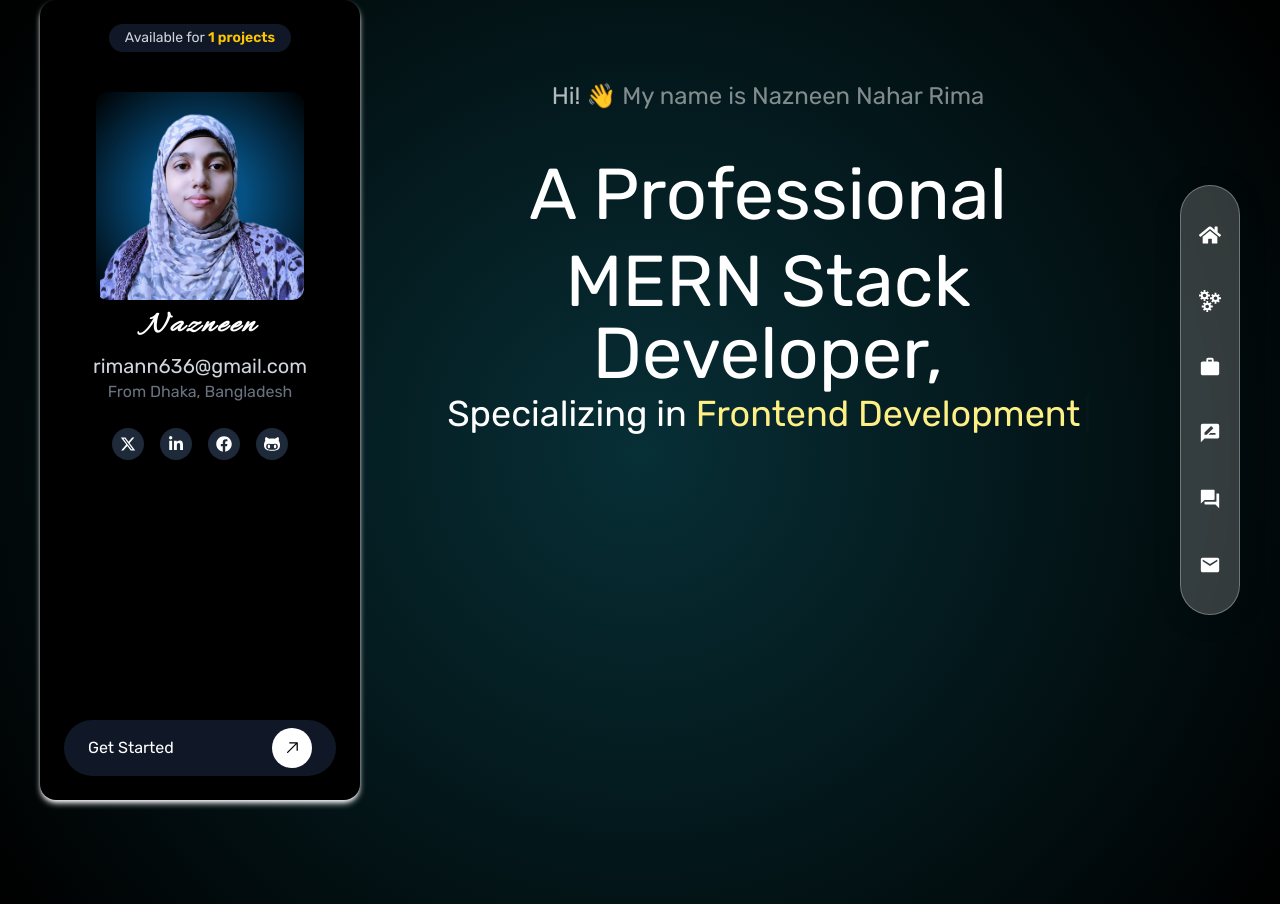
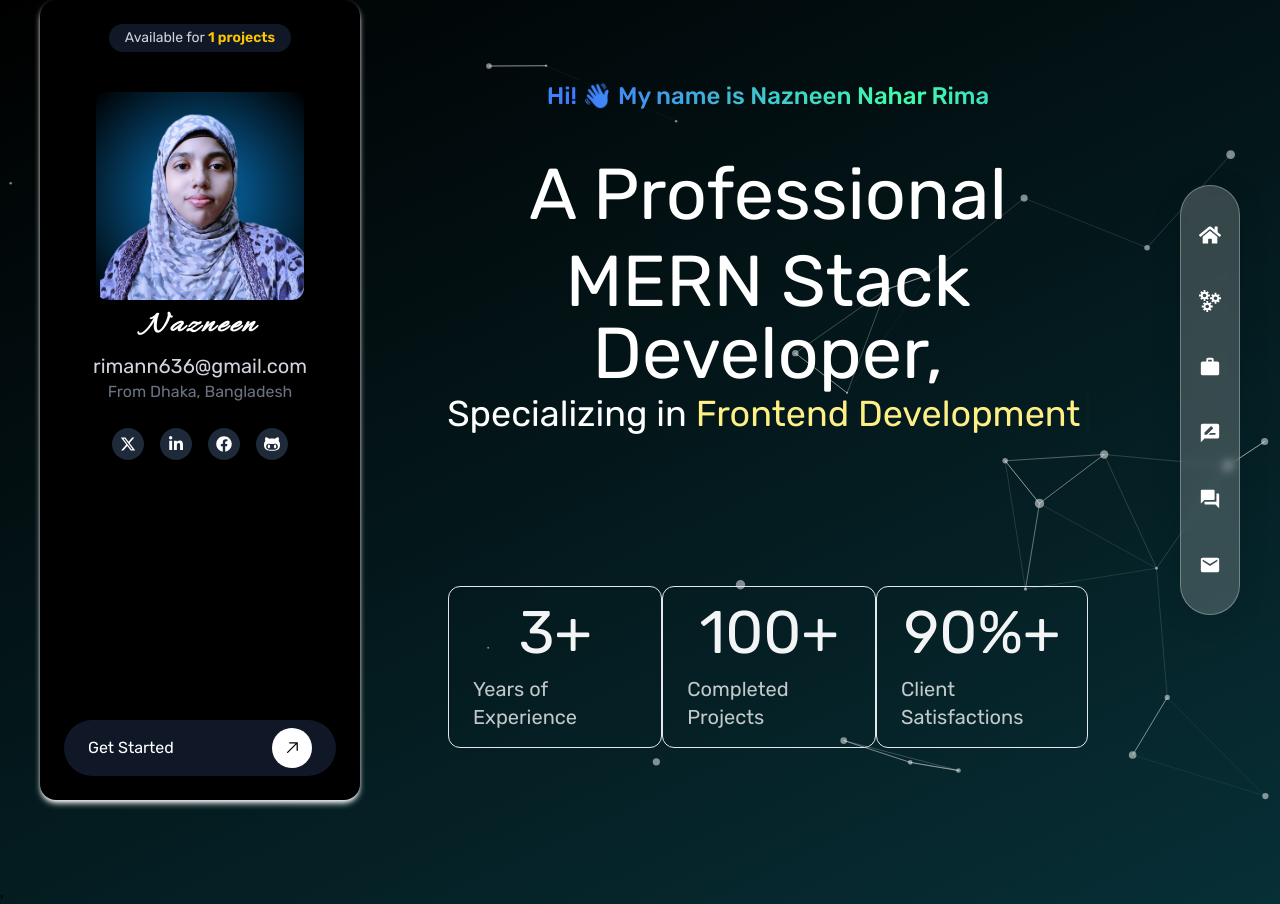
Before and after one commit to nazneen636/Apexcify_Technologys_task_2, a React (Vite) app: page / in a window 1280 px wide. Built offline with nearby package versions, Linux system fonts and the light colour scheme.

Commit message:
particles background

```diff
--- a/package.json
+++ b/package.json
@@ -12,6 +12,9 @@
   "dependencies": {
     "@gsap/react": "^2.1.2",
     "@tailwindcss/vite": "^4.1.12",
+    "@tsparticles/engine": "^3.9.1",
+    "@tsparticles/react": "^3.0.0",
+    "@tsparticles/slim": "^3.9.1",
     "gsap": "^3.13.0",
     "react": "^19.1.1",
     "react-dom": "^19.1.1",
@@ -20,7 +23,6 @@
     "react-router": "^7.8.2",
     "react-simple-typewriter": "^5.0.1",
     "tailwindcss": "^4.1.12",
-    "tsparticles": "^3.9.1",
     "tsparticles-preset-confetti": "^2.12.0",
     "tsparticles-preset-snow": "^2.12.0",
     "tsparticles-preset-stars": "^2.12.0"
--- a/src/components/Root.jsx
+++ b/src/components/Root.jsx
@@ -3,10 +3,12 @@ import LeftSidebar from "./sidebar/LeftSideBar";
 import RightSidebar from "./sidebar/RightSideBar";
 import Background from "./common/Background";
 import { Outlet } from "react-router";
+import ParticlesBG from "./particlebg/ParticlesBG";
 
 const Root = () => {
   return (
     <div className="flex justify-between items-center">
+      <ParticlesBG />
       <div className="w-[30%]">
         <div className="fixed top-0 left-10 ">
           <LeftSidebar />
--- /dev/null
+++ b/src/components/homeComponent/BannerStats.jsx
@@ -0,0 +1,78 @@
+"use client";
+import React, { useState, useEffect } from "react";
+
+const statsData = [
+  {
+    id: 1,
+    key: "yearsExperience",
+    label: "Years of Experience",
+    target: 3,
+    suffix: "+",
+  },
+  {
+    id: 2,
+    key: "completedProjects",
+    label: "Completed Projects",
+    target: 100,
+    suffix: "+",
+  },
+  {
+    id: 3,
+    key: "clientSatisfaction",
+    label: "Client Satisfactions",
+    target: 90,
+    suffix: "%+",
+  },
+];
+
+const StatsSection = () => {
+  const [stats, setStats] = useState(
+    statsData.reduce((acc, stat) => {
+      acc[stat.key] = 0;
+      return acc;
+    }, {})
+  );
+
+  useEffect(() => {
+    const interval = setInterval(() => {
+      setStats((prevStats) => {
+        const updatedStats = { ...prevStats };
+        let allCompleted = true;
+
+        statsData.forEach((stat) => {
+          if (prevStats[stat.key] < stat.target) {
+            updatedStats[stat.key] = Math.min(
+              prevStats[stat.key] + Math.ceil(stat.target / 20), // Increment dynamically
+              stat.target
+            );
+            allCompleted = false;
+          }
+        });
+
+        if (allCompleted) clearInterval(interval);
+        return updatedStats;
+      });
+    }, 50);
+
+    return () => clearInterval(interval);
+  }, []);
+
+  return (
+    <div className="bg-yellow rounded-full  mt-28 px-16 py-10 flex items-center justify-between w-full text-gray-100 ">
+      {statsData.map((stat) => (
+        <div
+          key={stat.id}
+          className="flex flex-col gap-3 items-center justify-center border border-gray-200 px-6 rounded-xl py-4"
+        >
+          <h1 className="text-6xl font-normal">
+            {stats[stat.key]}
+            {stat.suffix}
+          </h1>
+          <p className="text-xl opacity-80">{stat.label}</p>
+        </div>
+      ))}
+    </div>
+  );
+};
+
+export default StatsSection;
--- a/src/components/homeComponent/Intor.jsx
+++ b/src/components/homeComponent/Intor.jsx
@@ -1,5 +1,6 @@
 import React from "react";
 import { Cursor, useTypewriter } from "react-simple-typewriter";
+import GradientText from "../uiComponent/GradientText";
 const Intor = () => {
   const [text] = useTypewriter({
     words: [
@@ -15,11 +16,22 @@ const Intor = () => {
   return (
     <div>
       <div className="text-white flex items-center flex-col justify-center">
-        <h4 className="text-2xl text-center">
+        {/* <h4 className="text-2xl text-center">
           <span className="opacity-70 "> Hi!</span>{" "}
           <span className="hello">👋</span>{" "}
           <span className="opacity-50">My name is Nazneen Nahar Rima</span>
-        </h4>
+        </h4> */}
+
+        <GradientText
+          colors={["#40ffaa", "#4079ff", "#40ffaa", "#4079ff", "#40ffaa"]}
+          animationSpeed={3}
+          showBorder={false}
+          className="text-2xl text-center custom-class"
+        >
+          <span className=""> Hi!</span> <span className="hello">👋</span>{" "}
+          <span className="">My name is Nazneen Nahar Rima</span>
+        </GradientText>
+
         <h1 className="text-7xl text-center mt-10 leading-[120%]">
           A Professional
         </h1>
--- /dev/null
+++ b/src/components/particlebg/ParticlesBG.jsx
@@ -0,0 +1,110 @@
+import { useCallback, useEffect, useState } from "react";
+import Particles, { initParticlesEngine } from "@tsparticles/react";
+// import { loadAll } from "@/tsparticles/all"; // if you are going to use `loadAll`, install the "@tsparticles/all" package too.
+// import { loadFull } from "tsparticles"; // if you are going to use `loadFull`, install the "tsparticles" package too.
+import { loadSlim } from "@tsparticles/slim"; // if you are going to use `loadSlim`, install the "@tsparticles/slim" package too.
+// import { loadBasic } from "@tsparticles/basic"; // if you are going to use `loadBasic`, install the "@tsparticles/basic" package too.
+
+const ParticlesBG = () => {
+  const [init, setInit] = useState(false);
+
+  // this should be run only once per application lifetime
+  useEffect(() => {
+    initParticlesEngine(async (engine) => {
+      // you can initiate the tsParticles instance (engine) here, adding custom shapes or presets
+      // this loads the tsparticles package bundle, it's the easiest method for getting everything ready
+      // starting from v2 you can add only the features you need reducing the bundle size
+      //await loadAll(engine);
+      //await loadFull(engine);
+      await loadSlim(engine);
+      //await loadBasic(engine);
+    }).then(() => {
+      setInit(true);
+    });
+  }, []);
+
+  const particlesLoaded = (container) => {
+    console.log(container);
+  };
+
+  return (
+    <div className="-z-10">
+      {init && (
+        <Particles
+          id="tsparticles"
+          particlesLoaded={particlesLoaded}
+          options={{
+            background: {
+              color: {
+                value: "transparent",
+              },
+            },
+            fpsLimit: 120,
+            interactivity: {
+              events: {
+                onClick: {
+                  enable: true,
+                  mode: "push",
+                },
+                onHover: {
+                  enable: true,
+                  mode: "repulse",
+                },
+                resize: true,
+              },
+              modes: {
+                push: {
+                  quantity: 4,
+                },
+                repulse: {
+                  distance: 200,
+                  duration: 0.4,
+                },
+              },
+            },
+            particles: {
+              color: {
+                value: "#ffffff",
+              },
+              links: {
+                color: "#ffffff",
+                distance: 150,
+                enable: true,
+                opacity: 0.5,
+                width: 1,
+              },
+              move: {
+                direction: "none",
+                enable: true,
+                outModes: {
+                  default: "bounce",
+                },
+                random: false,
+                speed: 6,
+                straight: false,
+              },
+              number: {
+                density: {
+                  enable: true,
+                  area: 800,
+                },
+                value: 80,
+              },
+              opacity: {
+                value: 0.5,
+              },
+              shape: {
+                type: "circle",
+              },
+              size: {
+                value: { min: 1, max: 5 },
+              },
+            },
+            detectRetina: true,
+          }}
+        />
+      )}
+    </div>
+  );
+};
+export default ParticlesBG;
--- /dev/null
+++ b/src/components/uiComponent/GradientText.jsx
@@ -0,0 +1,25 @@
+import "../../index.css";
+
+export default function GradientText({
+  children,
+  className = "",
+  colors = ["#40ffaa", "#4079ff", "#40ffaa", "#4079ff", "#40ffaa"],
+  animationSpeed = 8,
+  showBorder = false,
+}) {
+  const gradientStyle = {
+    backgroundImage: `linear-gradient(to right, ${colors.join(", ")})`,
+    animationDuration: `${animationSpeed}s`,
+  };
+
+  return (
+    <div className={`animated-gradient-text ${className}`}>
+      {showBorder && (
+        <div className="gradient-overlay" style={gradientStyle}></div>
+      )}
+      <div className="text-content" style={gradientStyle}>
+        {children}
+      </div>
+    </div>
+  );
+}
--- a/src/index.css
+++ b/src/index.css
@@ -2,8 +2,8 @@
 
 body {
   font-family: "Rubik", sans-serif;
-  background: radial-gradient(
-    circle,
+  background: linear-gradient(
+    335deg,
     rgba(7, 47, 54, 1) 0%,
     rgba(0, 0, 0, 1) 100%
   );
@@ -32,3 +32,73 @@ body {
   -webkit-backdrop-filter: blur(5px);
   border: 1px solid rgba(255, 255, 255, 0.3);
 }
+
+/* react bits */
+.animated-gradient-text {
+  position: relative;
+  margin: 0 auto;
+  display: flex;
+  max-width: fit-content;
+  flex-direction: row;
+  align-items: center;
+  justify-content: center;
+  border-radius: 1.25rem;
+  font-weight: 500;
+  backdrop-filter: blur(10px);
+  transition: box-shadow 0.5s ease-out;
+  overflow: hidden;
+  cursor: pointer;
+}
+
+.gradient-overlay {
+  position: absolute;
+  top: 0;
+  left: 0;
+  right: 0;
+  bottom: 0;
+  background-size: 300% 100%;
+  animation: gradient linear infinite;
+  border-radius: inherit;
+  z-index: 0;
+  pointer-events: none;
+}
+
+.gradient-overlay::before {
+  content: "";
+  position: absolute;
+  left: 0;
+  top: 0;
+  border-radius: inherit;
+  width: calc(100% - 2px);
+  height: calc(100% - 2px);
+  left: 50%;
+  top: 50%;
+  transform: translate(-50%, -50%);
+  background-color: #060010;
+  z-index: -1;
+}
+
+@keyframes gradient {
+  0% {
+    background-position: 0% 50%;
+  }
+
+  50% {
+    background-position: 100% 50%;
+  }
+
+  100% {
+    background-position: 0% 50%;
+  }
+}
+
+.text-content {
+  display: inline-block;
+  position: relative;
+  z-index: 2;
+  background-size: 300% 100%;
+  background-clip: text;
+  -webkit-background-clip: text;
+  color: transparent;
+  animation: gradient linear infinite;
+}
--- a/src/pages/Home.jsx
+++ b/src/pages/Home.jsx
@@ -1,10 +1,12 @@
 import React from "react";
 import Intor from "../components/homeComponent/Intor";
+import StatsSection from "../components/homeComponent/BannerStats";
 
 const Home = () => {
   return (
     <div>
       <Intor />
+      <StatsSection />
     </div>
   );
 };
```
Also changed, not shown: 1 other file (tests, documents, lock files or other folders).
